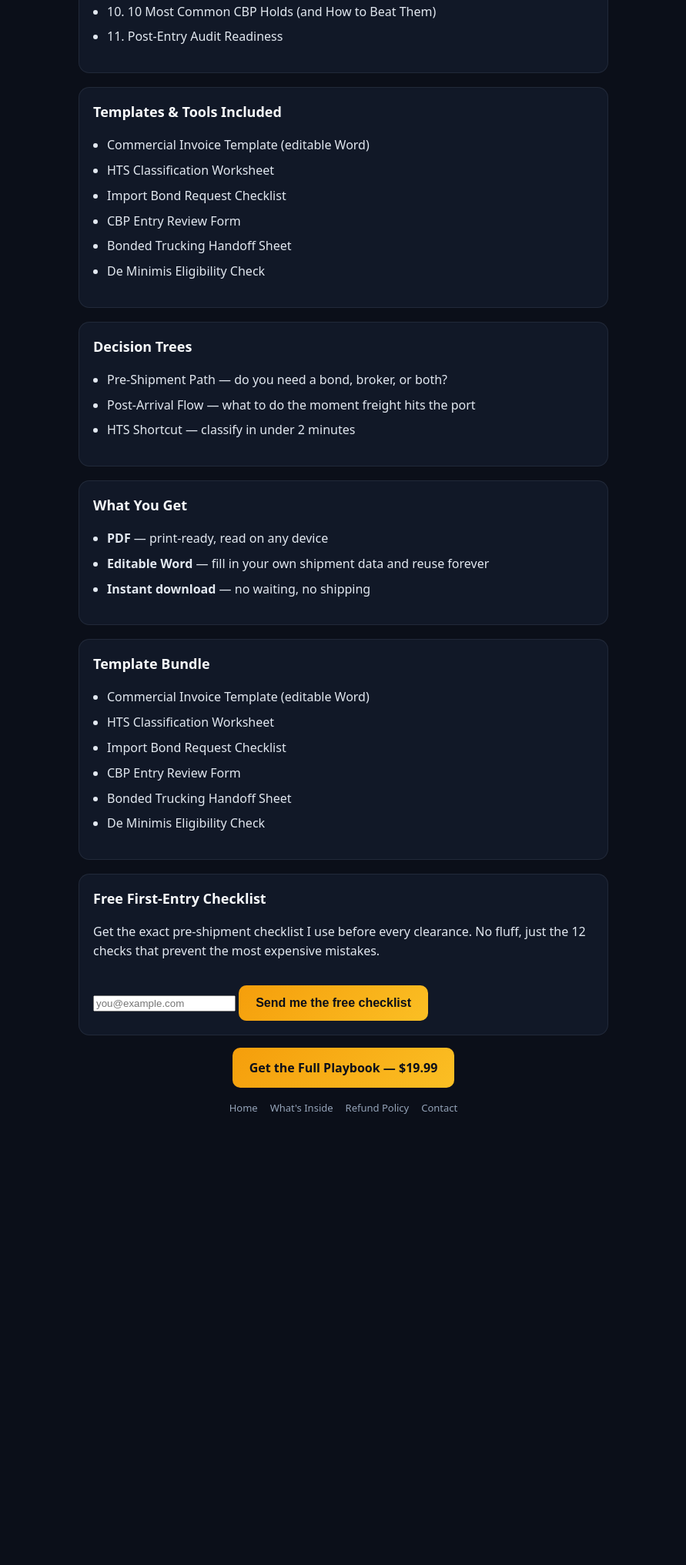
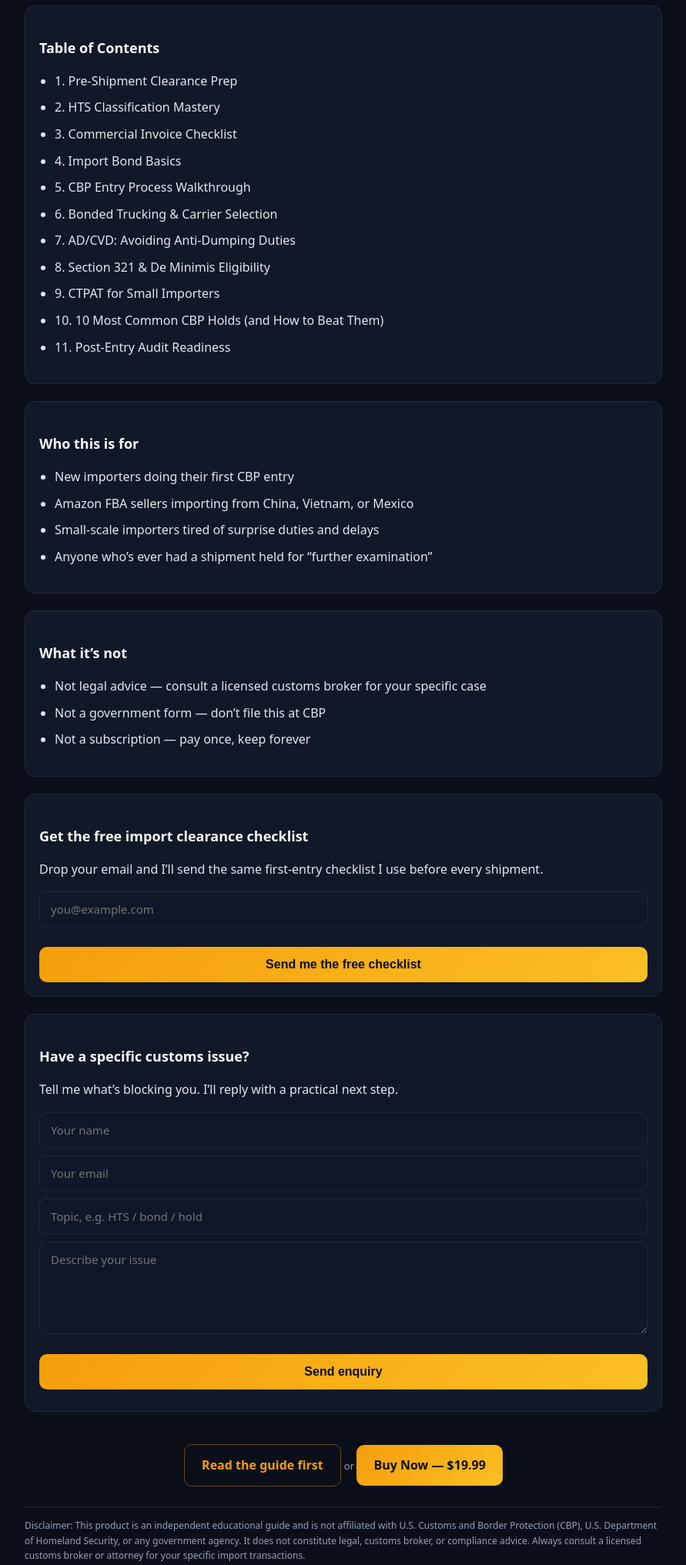
Before and after one commit to clearanceiq/ClearanceIQ, a plain HTML site: page whats-inside.html in a window 1280 px wide. Shown: the part 552-2585 px from the top of the page at 77% size, without its empty margins (194-1085 px from the left). Before the commit the page ends 2026 px from the top, so only its background shows below. Drawn offline with Linux system fonts and the light colour scheme.

Commit message:
repair index.html, pivot whats-inside, add telemetry injector

```diff
--- /dev/null
+++ b/site-inject.js
@@ -0,0 +1,13 @@
+(function () {
+  if (window.__CIQ_TELEMETRY_INIT__) return;
+  window.__CIQ_TELEMETRY_INIT__ = true;
+  function logEvent(payload) {
+    if (!navigator.sendBeacon) return;
+    navigator.sendBeacon('/api/telemetry', JSON.stringify(Object.assign({}, payload, { ts: Date.now(), path: location.pathname })));
+  }
+  window.CIQ = window.CIQ || {};
+  window.CIQ.logEvent = logEvent;
+  try {
+    sessionStorage.setItem('ciq_telem_v', '1');
+  } catch {}
+})();
--- a/whats-inside.html
+++ b/whats-inside.html
@@ -27,8 +27,7 @@
     --muted: #94a3b8;
     --text: #e2e8f0;
     --accent: #f59e0b;
-            --accent-2: #10b981;
-            --max: 720px;
+    --max: 860px;
   }
   * { box-sizing: border-box; }
   html, body { margin: 0; padding: 0; }
@@ -36,7 +35,7 @@
     font-family: system-ui, -apple-system, Segoe UI, Roboto, Helvetica, Arial, sans-serif;
     background: var(--bg);
     color: var(--text);
-            line-height: 1.55;
+    line-height: 1.6;
     -webkit-font-smoothing: antialiased;
   }
   a { color: #93c5fd; text-decoration: none; }
@@ -54,17 +53,32 @@
     text-transform: uppercase;
     font-weight: 600;
   }
-        h1 { font-size: clamp(24px, 3vw+8, 36px); line-height: 1.2; margin: 18px 0 10px; }
+  h1 {
+    font-size: clamp(26px, 3vw + 10, 38px);
+    line-height: 1.2;
+    margin: 18px 0 10px;
+  }
+  h2 {
+    font-size: 18px;
+    color: #f8fafc;
+    margin: 22px 0 10px;
+  }
+
   .box {
     background: var(--surface);
     border: 1px solid rgba(148,163,184,0.12);
     border-radius: 14px;
     padding: 18px;
-            margin-top: 18px;
+    margin-top: 22px;
   }
-        .box h2 { font-size: 18px; margin: 0 0 8px; color: #f8fafc; }
-        ul.clean { padding-left: 18px; }
-        ul.clean li { margin: 8px 0; }
+  ul.clean { padding-left: 20px; }
+  ul.clean li { margin: 9px 0; }
+
+  .meta {
+    color: var(--muted);
+    font-size: 13px;
+    margin-top: 10px;
+  }
   .cta {
     display: inline-flex;
     align-items: center;
@@ -80,10 +94,79 @@
     cursor: pointer;
     margin-top: 16px;
   }
-        .back { color: var(--muted); font-size: 13px; }
-        nav { display: flex; gap: 16px; justify-content: center; flex-wrap: wrap; margin-top: 16px; }
-        nav a { font-size: 13px; color: var(--muted); }
+  .cta.secondary {
+    background: transparent;
+    color: var(--accent);
+    border: 1px solid rgba(245,158,11,0.4);
+  }
+  .form-row {
+    display: grid;
+    gap: 10px;
+    margin-top: 14px;
+  }
+  .form-row input,
+  .form-row textarea {
+    background: rgba(15,23,42,0.7);
+    border: 1px solid rgba(148,163,184,0.12);
+    color: var(--text);
+    border-radius: 8px;
+    padding: 12px 14px;
+    font-size: 15px;
+    font-family: inherit;
+    outline: none;
+  }
+  .form-row input:focus,
+  .form-row textarea:focus {
+    border-color: rgba(245,158,11,0.5);
+  }
+  .form-row textarea {
+    min-height: 120px;
+    resize: vertical;
+  }
+  .back {
+    color: var(--muted);
+    font-size: 13px;
+  }
+  nav {
+    display: flex;
+    gap: 16px;
+    justify-content: center;
+    flex-wrap: wrap;
+    margin-top: 16px;
+  }
+  nav a {
+    font-size: 13px;
+    color: var(--muted);
+  }
+
+  .section {
+    background: var(--surface);
+    border: 1px solid rgba(148,163,184,0.12);
+    border-radius: 14px;
+    padding: 18px;
+    margin-top: 22px;
+    opacity: 0;
+    transform: translateY(10px);
+    animation: fadeInSection 0.5s ease forwards;
+  }
+
+  .cta-block {
+    text-align: center;
+    margin-top: 26px;
+  }
+
+  @keyframes fadeInSection {
+    to {
+      opacity: 1;
+      transform: translateY(0);
+    }
+  }
+
+  @media (max-width: 640px) {
+    .form-row { grid-template-columns: 1fr; }
+  }
 </style>
+<script defer src="site-inject.js"></script>
 </head>
 <body>
 <main class="container">
@@ -91,9 +174,21 @@
   <a href="index.html" class="back">← Back to Home</a>
 
   <h1>What’s inside the ClearanceIQ Playbook</h1>
-        <p class="lead">Everything you need to pass CBP first entry, avoid surprise holds, and get your goods from port to shelf — without a broker on retainer.</p>
+  <p class="meta">11 sections. 3 decision trees. 6 editable templates. One first-entry system.</p>
 
-        <div class="box">
+  <div class="section">
+    <h2>What you get</h2>
+    <ul class="clean">
+      <li><b>11-section pocket guide</b> — HTS, commercial invoice, bond, entry, bonded trucking, AD/CVD, de minimis, CTPAT basics, common holds</li>
+      <li><b>3 decision trees</b> — pre-shipment, post-arrival, and HTS classification shortcuts</li>
+      <li><b>Editable Word + PDF</b> — fill in your own shipment data and reuse forever</li>
+      <li><b>6 ready-to-use templates</b> — commercial invoice checklist, HTS classification worksheet, import bond request, CBP entry review, bonded trucking handoff, de minimis eligibility check</li>
+      <li><b>Submission timeline</b> — exactly what to file and when, in plain English</li>
+      <li><b>Interactive digital companion</b> — browser-based tracker with progress saving (bonus with purchase)</li>
+    </ul>
+  </div>
+
+  <div class="section">
     <h2>Table of Contents</h2>
     <ul class="clean">
       <li>1. Pre-Shipment Clearance Prep</li>
@@ -110,51 +205,28 @@
     </ul>
   </div>
 
-        <div class="box">
-            <h2>Templates & Tools Included</h2>
+  <div class="section">
+    <h2>Who this is for</h2>
     <ul class="clean">
-                <li>Commercial Invoice Template (editable Word)</li>
-                <li>HTS Classification Worksheet</li>
-                <li>Import Bond Request Checklist</li>
-                <li>CBP Entry Review Form</li>
-                <li>Bonded Trucking Handoff Sheet</li>
-                <li>De Minimis Eligibility Check</li>
+      <li>New importers doing their first CBP entry</li>
+      <li>Amazon FBA sellers importing from China, Vietnam, or Mexico</li>
+      <li>Small-scale importers tired of surprise duties and delays</li>
+      <li>Anyone who’s ever had a shipment held for “further examination”</li>
     </ul>
   </div>
 
-        <div class="box">
-            <h2>Decision Trees</h2>
+  <div class="section">
+    <h2>What it’s not</h2>
     <ul class="clean">
-                <li>Pre-Shipment Path — do you need a bond, broker, or both?</li>
-                <li>Post-Arrival Flow — what to do the moment freight hits the port</li>
-                <li>HTS Shortcut — classify in under 2 minutes</li>
+      <li>Not legal advice — consult a licensed customs broker for your specific case</li>
+      <li>Not a government form — don’t file this at CBP</li>
+      <li>Not a subscription — pay once, keep forever</li>
     </ul>
   </div>
 
-        <div class="box">
-            <h2>What You Get</h2>
-            <ul class="clean">
-                <li><b>PDF</b> — print-ready, read on any device</li>
-                <li><b>Editable Word</b> — fill in your own shipment data and reuse forever</li>
-                <li><b>Instant download</b> — no waiting, no shipping</li>
-            </ul>
-        </div>
-
-        <div class="box">
-            <h2>Template Bundle</h2>
-            <ul class="clean">
-                <li>Commercial Invoice Template (editable Word)</li>
-                <li>HTS Classification Worksheet</li>
-                <li>Import Bond Request Checklist</li>
-                <li>CBP Entry Review Form</li>
-                <li>Bonded Trucking Handoff Sheet</li>
-                <li>De Minimis Eligibility Check</li>
-            </ul>
-        </div>
-
-        <div class="box">
-            <h2>Free First-Entry Checklist</h2>
-            <p>Get the exact pre-shipment checklist I use before every clearance. No fluff, just the 12 checks that prevent the most expensive mistakes.</p>
+  <div class="section">
+    <h2>Get the free import clearance checklist</h2>
+    <p>Drop your email and I’ll send the same first-entry checklist I use before every shipment.</p>
     <form class="form-row" action="https://formsubmit.co/clearanceiq@proton.me" method="POST">
       <input name="email" type="email" placeholder="you@example.com" required />
       <input type="hidden" name="_subject" value="Free Checklist Request — ClearanceIQ" />
@@ -164,9 +236,30 @@
     </form>
   </div>
 
-        <div style="text-align:center;">
-            <a class="cta" href="https://gumroad.com/l/srqfa" target="_blank" rel="noopener">Get the Full Playbook — $19.99</a>
+  <div class="section">
+    <h2>Have a specific customs issue?</h2>
+    <p>Tell me what’s blocking you. I’ll reply with a practical next step.</p>
+    <form class="form-row" method="POST" action="https://formsubmit.co/clearanceiq@proton.me">
+      <input name="name" placeholder="Your name" required />
+      <input name="email" type="email" placeholder="Your email" required />
+      <input name="topic" placeholder="Topic, e.g. HTS / bond / hold" />
+      <textarea name="message" placeholder="Describe your issue" required></textarea>
+      <input type="hidden" name="_subject" value="New Enquiry — ClearanceIQ" />
+      <input type="hidden" name="_captcha" value="false" />
+      <button type="submit" class="cta">Send enquiry</button>
+      <p id="status" style="margin:0; font-size:13px; color:var(--muted);"></p>
+    </form>
   </div>
+
+  <div class="cta-block">
+    <a class="cta secondary" href="/blog/day-1.html" target="_blank" rel="noopener">Read the guide first</a>
+    <span style="color:#94a3b8; font-size:13px;"> or </span>
+    <a class="cta" href="https://gumroad.com/l/srqfa" target="_blank" rel="noopener">Buy Now — $19.99</a>
+  </div>
+
+  <p style="color: var(--muted); font-size: 12px; margin-top: 26px; border-top: 1px solid rgba(148,163,184,0.15); padding-top: 14px;">
+    Disclaimer: This product is an independent educational guide and is not affiliated with U.S. Customs and Border Protection (CBP), U.S. Department of Homeland Security, or any government agency. It does not constitute legal, customs broker, or compliance advice. Always consult a licensed customs broker or attorney for your specific import transactions.
+  </p>
 
   <nav>
     <a href="index.html">Home</a>
@@ -175,5 +268,10 @@
     <a href="contact.html">Contact</a>
   </nav>
 </main>
+<script>
+  if (window.CIQ && typeof window.CIQ.logEvent === 'function') {
+    window.CIQ.logEvent({ type: 'page_view', page: '/whats-inside.html' });
+  }
+</script>
 </body>
 </html>
```
Also changed, not shown: index.html (+4 -5 lines). Lines whose indentation alone changed are shown as unchanged.
